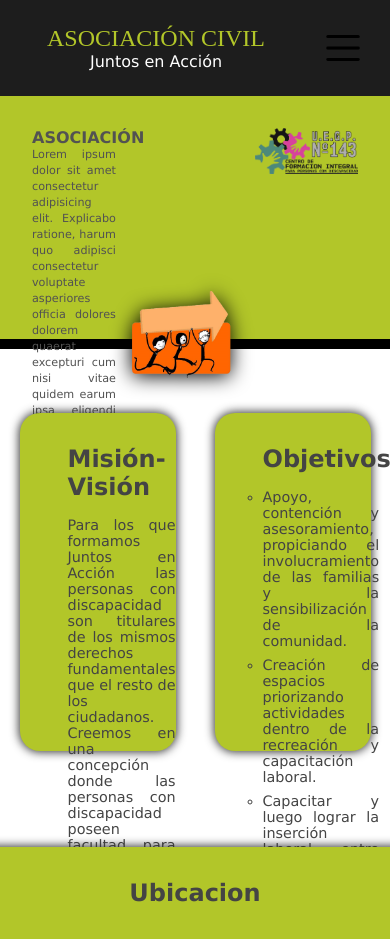
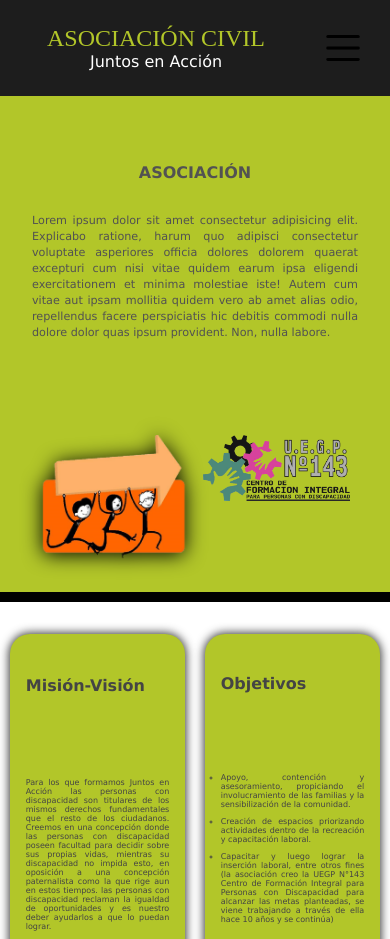
Before and after one commit to pascualSilvestri/asociacion_juntos_en_accion, a Django app: page / in a window 390 px wide. Shown: the top 939 px of that part. Run offline with Django 3.2, Linux system fonts and the light colour scheme; the page is wider than the window, and the part outside it is not shown; grey boxes are pictures that could not be loaded.

Commit message:
responsividad lista

```diff
--- a/blog/static/css/header/header.css
+++ b/blog/static/css/header/header.css
@@ -56,7 +56,6 @@ header{
 .img2{
     width: 45%;
     height: 100%;
-
 }
 
 .imagen2{
@@ -85,9 +84,6 @@ header{
         border-bottom: 10px solid #000;
     }
 
-    .header_text{
-
-    }
 
     .header_text h2{
        font-size: 1rem;
@@ -107,6 +103,107 @@ header{
 
 }
 
-@media only screen and (max-width: 1024px){
+@media only screen and (max-width: 768px){
+    header{
+        width: 100%;
+        height: 40vh;
+        background-color: var(--fondo-principal);
+        padding: 2rem;
+        border-bottom: 10px solid #000;
+    }
+
+    .contenedorInfo{
+        justify-content: center;
+        flex-direction: column;
+        flex-direction: column-reverse;
+    }
+
+    .header_imagenes{
+        margin-top: 2rem;
+        width: 100%;
+        height: 50%;
+        align-self: center;
+        justify-content: space-around;
+    }
+
+    .img1{
+        width: 45%;
+        height: 100%;
+        display: flex;
+        justify-content: center;
+        align-items: flex-end;
+    }
+
+    .img2{
+        width: 45%;
+        height: 100%;
+        display: flex;
+        justify-content: center;
+        align-items: center;
+    }
+
+
+
+    .header_text{
+        width: 100%;
+        justify-content: space-around;
+        align-items: center;
+    }
+
+    .header_text p{
+
+        font-size: 1rem;
+    }
 
 }
+
+@media only screen and (max-width:450px){
+    header{
+        width: 100%;
+        height: 60vh;
+        background-color: var(--fondo-principal);
+        padding: 2rem;
+        border-bottom: 10px solid #000;
+    }
+
+    .contenedorInfo{
+        justify-content: center;
+        flex-direction: column;
+    }
+
+    .header_text{
+        height: 50%;
+        margin-top: 2rem;
+    }
+
+    .header_text p{
+        margin-top: 1.5rem;
+        font-size: .7rem;
+    }
+
+    .header_imagenes{
+        margin-top: 2rem;
+        width: 100%;
+        height: 50%;
+        align-self: center;
+        justify-content: space-around;
+    }
+
+    .img1{
+        width: 45%;
+        height: 100%;
+        display: flex;
+        justify-content: center;
+        align-items: flex-end;
+    }
+
+    .img2{
+        width: 45%;
+        height: 100%;
+        display: flex;
+        justify-content: center;
+        align-items: center;
+    }
+
+
+}
--- a/blog/static/css/main/main.css
+++ b/blog/static/css/main/main.css
@@ -50,3 +50,54 @@ main{
     text-align: justify;
     list-style:circle;
 }
+
+@media only screen and (max-width: 768px){
+
+    .card_info{
+        height: 25vh;
+    }
+    .card_info p{
+        font-size: .7rem;
+        text-align: justify;
+    }
+
+    .card_info ul>li{
+        font-size: .7rem;
+        margin-bottom: .5rem;
+        text-align: justify;
+        list-style:circle;
+    }
+
+    .main_contacto{
+        height: 20vh;
+    }
+
+    iframe{
+        width: 80%;
+        height: 80%;
+    }
+}
+
+@media only screen and (max-width:450px){
+    .card_info{
+        width: 90%;
+        height: 40vh;
+        margin: 2rem 0;
+        padding: .5rem 1rem;
+    }
+
+
+    .card_info h2{
+        font-size: 1rem;
+        text-align: center;
+    }
+
+    .card_info p{
+        font-size: .5rem;
+        text-align: justify;
+    }
+
+    .card_info ul>li{
+        font-size: .5rem;
+    }
+}
```
